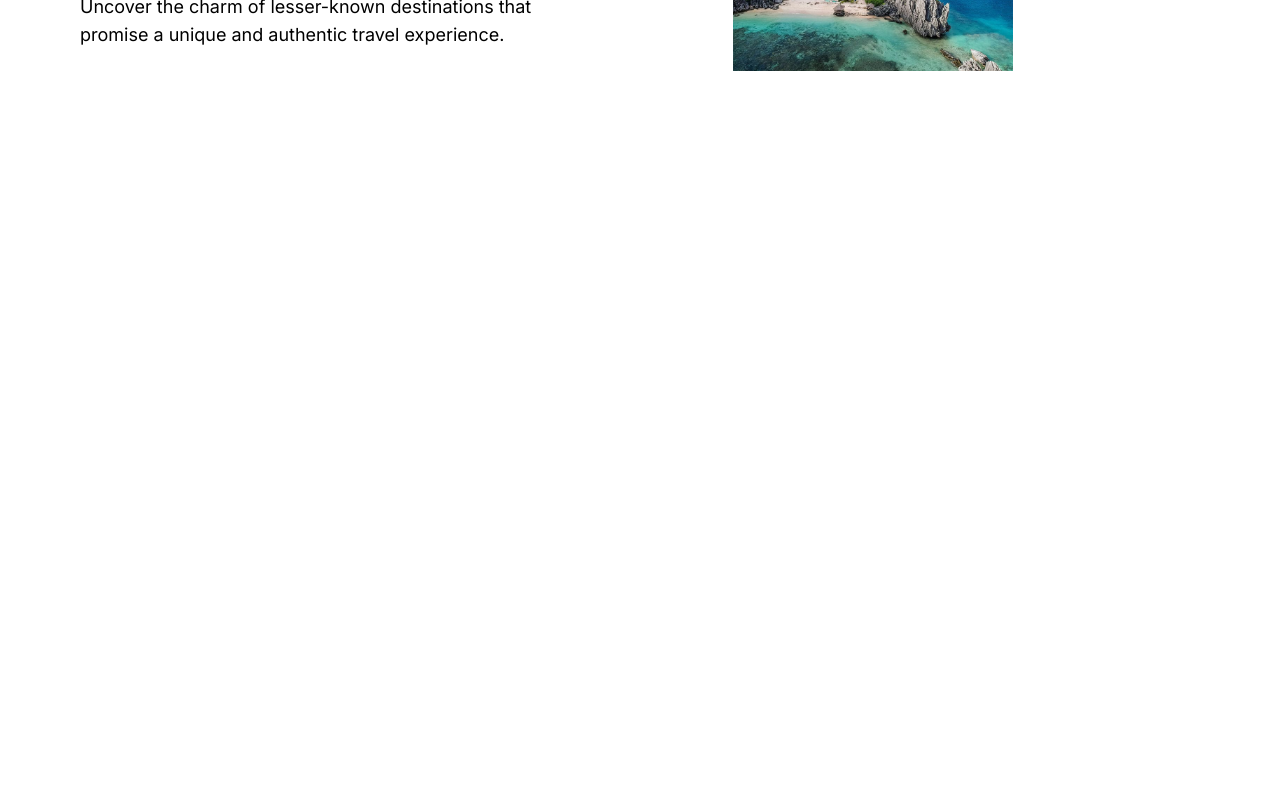
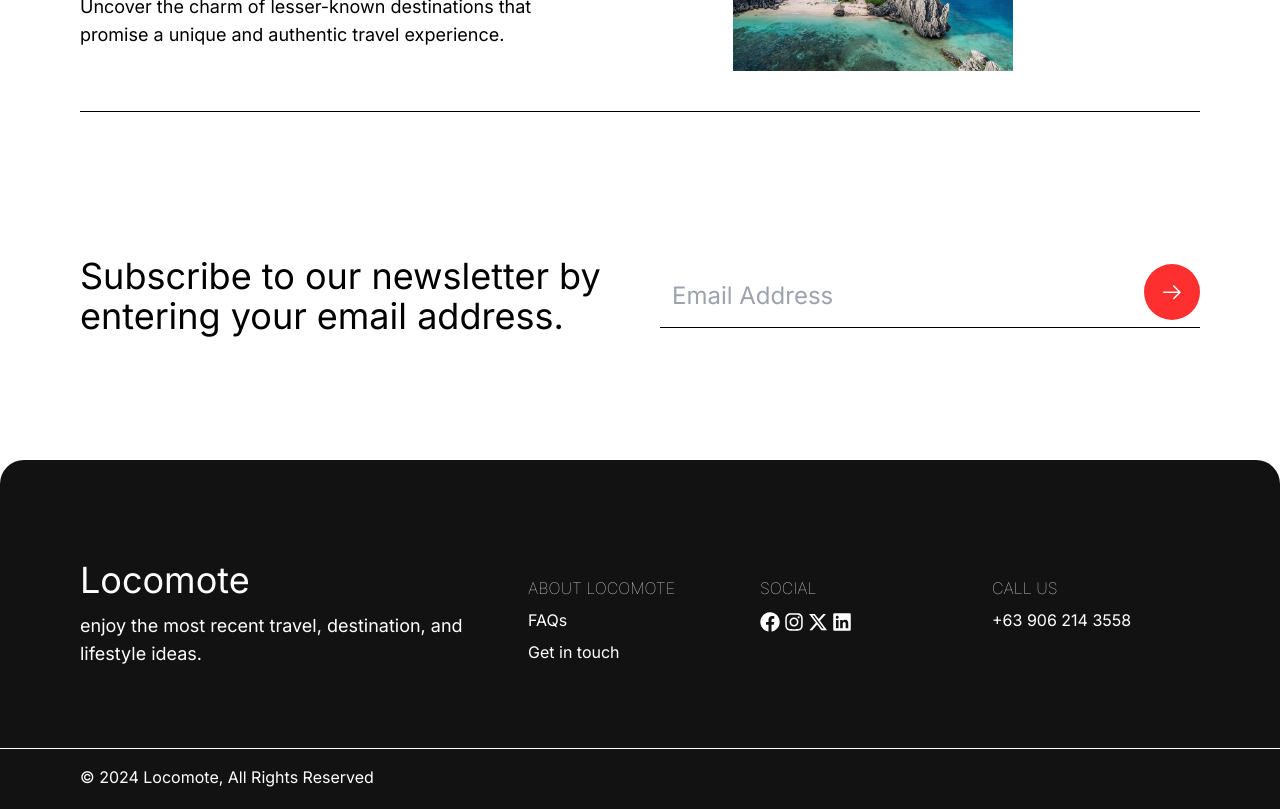
Before and after one commit to knowsblednyahaha/Locomote, a Next.js app: page / in a window 1280 px wide. Shown: the part 3640-4449 px from the top of the page. Before the commit the page ends 3771 px from the top, so only its background shows below. Built offline with nearby package versions, Linux system fonts and the light colour scheme.

Commit message:
Added newsletter and footer

```diff
--- a/app/components/Blogs.tsx
+++ b/app/components/Blogs.tsx
@@ -37,7 +37,7 @@ export default function Blogs() {
         <div className="w-full h-full">
           {blogs.map((item, i) => (
             <div
-              className="flex flex-col sm:flex-row items-center gap-y-10 py-10 border-t border-black"
+              className="flex flex-col sm:flex-row items-center gap-y-10 py-10 border-t border-black last:border-b"
               key={i}
             >
               <div className="w-full sm:w-7/12 pr-10">
@@ -53,7 +53,7 @@ export default function Blogs() {
                   src={item.image}
                   className="object-cover"
                   fill={true}
-                  // sizes="(max-width: 640px) 100vw, 50vw"
+                  sizes="(max-width: 640px) 100vw, 50vw"
                   alt="Image"
                   priority
                 />
--- /dev/null
+++ b/app/components/Footer.tsx
@@ -0,0 +1,55 @@
+import React from "react";
+import { FaFacebook } from "react-icons/fa";
+import { FaInstagram } from "react-icons/fa";
+import { FaXTwitter } from "react-icons/fa6";
+import { FaLinkedin } from "react-icons/fa";
+
+export default function Footer() {
+  return (
+    <footer className="max-w-[1440px] w-full m-auto py-5 bg-[#121212] text-white rounded-t-3xl">
+      <div className="pt-10 flex flex-col gap-y-10">
+        <div className="w-full px-5 md:px-10 lg:px-20 flex flex-col lg:flex-row gap-y-8 text-center md:text-left lg:py-10">
+          <div className="lg:w-[40%] text-center lg:text-left lg:pr-16">
+            <h3 className="text-2xl lg:text-4xl pb-5 lg:pb-3">Locomote</h3>
+            <span className="text-sm lg:text-lg">
+              enjoy the most recent travel, destination, and lifestyle ideas.
+            </span>
+          </div>
+          <div className="w-full lg:w-[60%] flex flex-col md:flex-row gap-y-8 pt-4 lg:gap-x-6">
+            <div className="md:w-1/3 lg:[20%] flex flex-col items-center lg:items-start gap-y-2">
+              <span className="font-thin uppercase">About Locomote</span>
+              <span>FAQs</span>
+              <span>Get in touch</span>
+            </div>
+            <div className="md:w-1/3 lg:[20%] flex flex-col items-center lg:items-start">
+              <span className="font-thin uppercase">Social</span>
+              <div className="flex justify-center md:justify-start gap-x-1 pt-3 text-xl">
+                <div>
+                  <FaFacebook />
+                </div>
+                <div>
+                  <FaInstagram />
+                </div>
+                <div>
+                  <FaXTwitter />
+                </div>
+                <div>
+                  <FaLinkedin />
+                </div>
+              </div>
+            </div>
+            <div className="md:w-1/3 lg:[20%] flex flex-col items-center lg:items-start gap-y-2">
+              <span className="font-thin uppercase">Call us</span>
+              <span>+63 906 214 3558</span>
+            </div>
+          </div>
+        </div>
+        <div className="border-t border-white pt-4">
+          <p className="px-5 md:px-10 lg:px-20 ">
+            © 2024 Locomote, All Rights Reserved
+          </p>
+        </div>
+      </div>
+    </footer>
+  );
+}
--- /dev/null
+++ b/app/components/Newsletter.tsx
@@ -0,0 +1,26 @@
+import React from "react";
+import { GoArrowRight } from "react-icons/go";
+
+export default function Newsletter() {
+  return (
+    <section className="max-w-[1440px] w-full px-5 md:px-10 lg:px-20 m-auto py-5">
+      <div className="h-72 flex flex-col sm:flex-row justify-center sm:items-center gap-x-10">
+        <div className="w-full sm:w-1/2 pb-5 sm:pb-0">
+          <h3 className="text-lg md:text-2xl lg:text-4xl">
+            Subscribe to our newsletter by entering your email address.
+          </h3>
+        </div>
+        <div className="w-full sm:w-1/2 flex flex-row">
+          <input
+            type="text"
+            placeholder="Email Address"
+            className="w-full h-12 md:h-14 lg:h-16 border-b border-black focus-visible:border-b pl-3 md:text-lg lg:text-xl xl:text-2xl"
+          />
+          <button className="w-10 h-10 md:w-12 md:h-12 lg:w-14 lg:h-14 bg-[#FE2F2F] rounded-3xl lg:rounded-full text-white flex justify-center items-center ml-[-3rem] md:ml-[-3.5rem]">
+            <GoArrowRight className="text-xl md:text-2xl" />
+          </button>
+        </div>
+      </div>
+    </section>
+  );
+}
--- a/app/page.tsx
+++ b/app/page.tsx
@@ -3,6 +3,8 @@ import Homehero from "./components/Homehero";
 import AboutSection from "./components/AboutSection";
 import Destination from "./components/Destination";
 import Blogs from "./components/Blogs";
+import Newsletter from "./components/Newsletter";
+import Footer from "./components/Footer";
 
 export default function Home() {
   return (
@@ -12,6 +14,8 @@ export default function Home() {
       <AboutSection />
       <Destination />
       <Blogs />
+      <Newsletter />
+      <Footer />
     </main>
   );
 }
```
